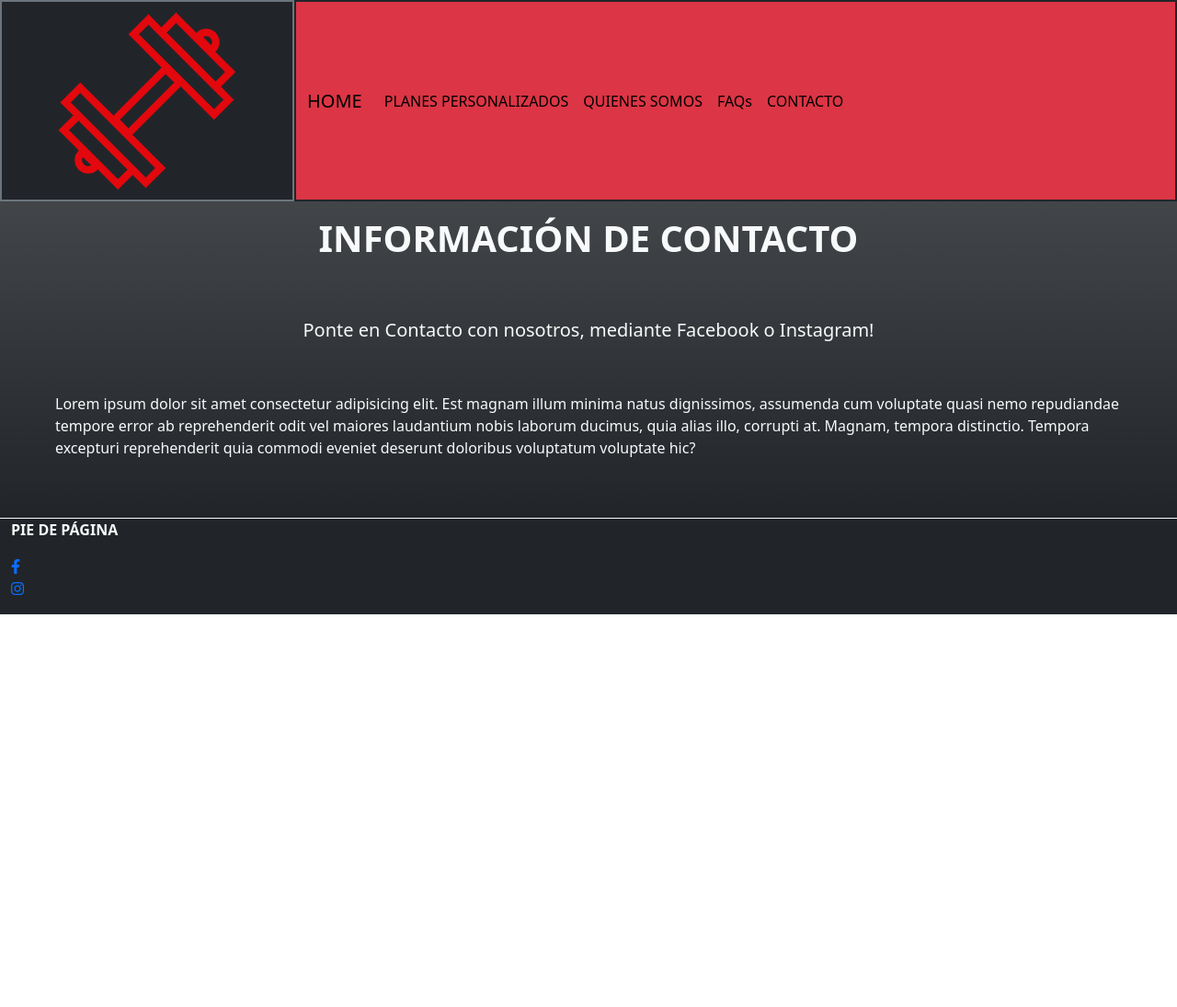
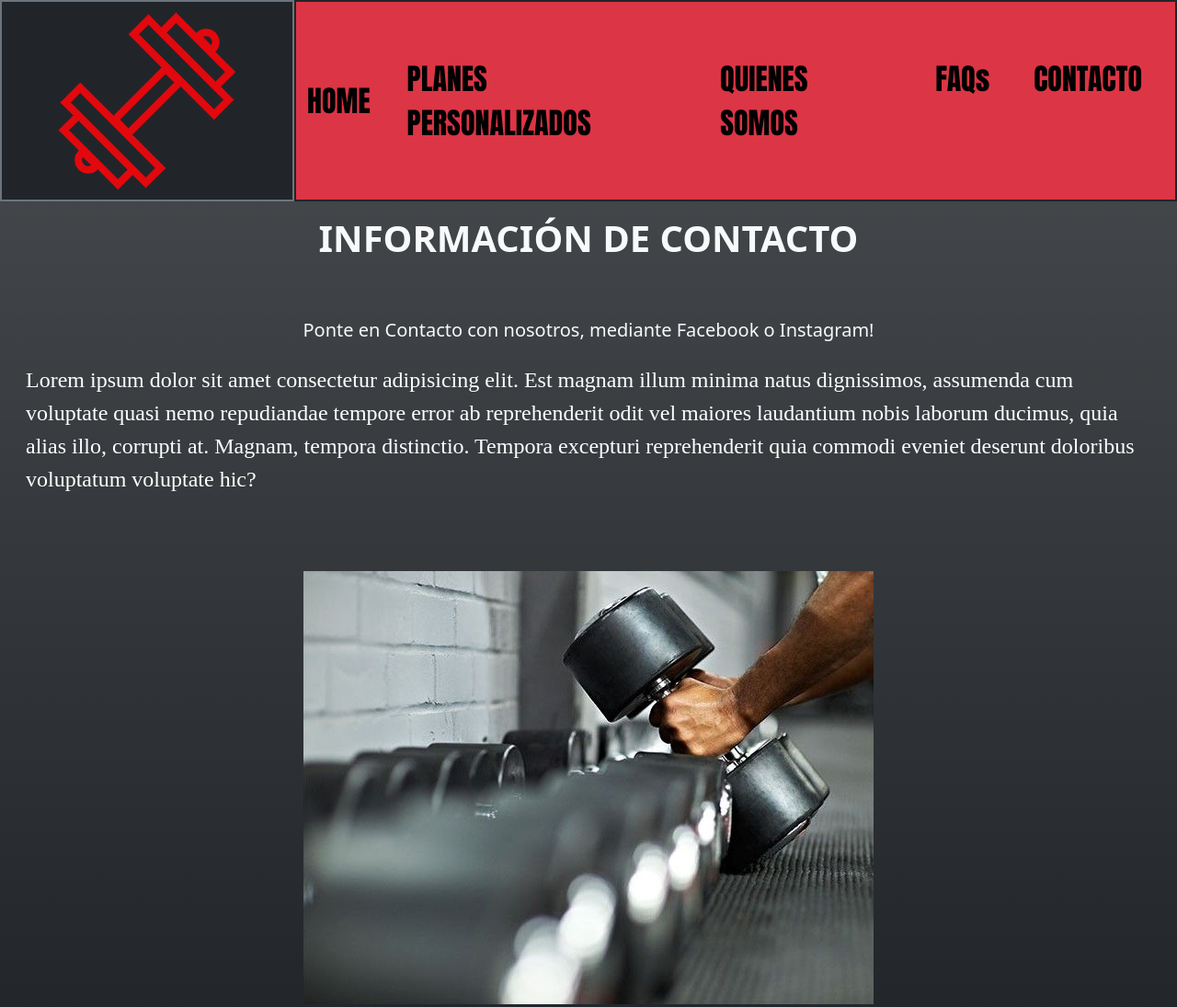
Before and after one commit to ramiropabon/PreEntrega2PabonPorta, a website: page pages/contacto.html in a window 1280 px wide. Shown: the top 1095 px of the page at 92% size. Before the commit the page ends 800 px from the top, so only its background shows below. Drawn offline with nearby package versions, Linux system fonts and the light colour scheme.

Commit message:
aplicacion de sass

```diff
--- a/pages/contacto.html
+++ b/pages/contacto.html
@@ -52,8 +52,13 @@
           <section class=" d-flex flex-column justify-content-center align-items-center">
             <h1 class="text-light fw-bold pb-5 p-3">INFORMACIÓN DE CONTACTO</h1>
             <h2 class="text-light fs-5 pt-2">Ponte en Contacto con nosotros, mediante Facebook o Instagram!</h2>
-            <p class="text-light p-5 fs-6">Lorem ipsum dolor sit amet consectetur adipisicing elit. Est magnam illum minima natus dignissimos, assumenda cum voluptate quasi nemo repudiandae tempore error ab reprehenderit odit vel maiores laudantium nobis laborum ducimus, quia alias illo, corrupti at. Magnam, tempora distinctio. Tempora excepturi reprehenderit quia commodi eveniet deserunt doloribus voluptatum voluptate hic?</p>
+            <p>Lorem ipsum dolor sit amet consectetur adipisicing elit. Est magnam illum minima natus dignissimos, assumenda cum voluptate quasi nemo repudiandae tempore error ab reprehenderit odit vel maiores laudantium nobis laborum ducimus, quia alias illo, corrupti at. Magnam, tempora distinctio. Tempora excepturi reprehenderit quia commodi eveniet deserunt doloribus voluptatum voluptate hic?</p>
             </section>
+          <section id="foto2">
+            <div>
+              <img src="../assets/img/Foto pagina gym.jpg" alt="foto">
+            </div>
+          </section>
          </div>
     </main>
 
--- /dev/null
+++ b/scss/globals/_reset.scss
@@ -0,0 +1,5 @@
+*{
+    margin: 0;
+    padding: 0;
+    box-sizing: border-box;
+}
--- /dev/null
+++ b/scss/style.scss
@@ -0,0 +1,61 @@
+@import "./utilities/variables";
+@import "./utilities/mapsymixins";
+@import "./globals/reset";
+
+
+a{
+    color: $color-oro;
+}
+
+footer {
+	div {
+		ul {
+			li {
+				a {
+					color: map-get($redes-sociales, color);
+					font-family: map-get($redes-sociales, fuente);
+					font-size: map-get($redes-sociales, size);
+				}
+			}
+		}
+		p {
+			display: flex;
+			justify-content: $justify;
+			font-family: $fuente;
+		}
+	}
+}
+nav {
+	ul {
+		li {
+			font-size: $letra-grande;
+			font-family: Impact, Haettenschweiler, 'Arial Narrow Bold', sans-serif;
+			font-weight: $letra-pesada;
+		}
+	}
+}
+p {
+	color: map-get($parrafos, color);
+	padding: map-get($parrafos, padding);
+	font-family: map-get($parrafos, fuente);
+	font-size: map-get($parrafos, sizing);
+}
+
+li{
+    @extend p;
+}
+
+.navbar-brand {
+	font-size: $letra-grande;
+	font-family: Impact, Haettenschweiler, 'Arial Narrow Bold', sans-serif;
+	font-weight: $letra-pesada;
+}
+
+
+#foto1{
+    @include img (100%, flex, column, center, center, 50px)
+}
+
+#foto2{
+    @include img (100%, flex, column, center, center, 50px)
+}
--- /dev/null
+++ b/scss/utilities/_mapsymixins.scss
@@ -0,0 +1,16 @@
+// MAPS
+$fuente-optimizada: (color: $color-font-default, tamaño: $letra-chica, fuente: $fuente);
+$redes-sociales: (color:rgb(175, 50, 0), fuente: 'Arial', size: 2rem);
+$parrafos: (color: $color-font-default, padding: 1rem, fuente: "Arial, Helvetica, sans-serif", sizing: $letra-mediana);
+
+
+// MIXINS
+@mixin img($width, $display, $tipo, $justify-content, $align-content, $padding)
+{
+    width: $width;
+    display: $display;
+    flex-direction: $tipo;
+    justify-content: $justify-content;
+    align-items: $align-content;
+    padding: $padding;
+}
--- /dev/null
+++ b/scss/utilities/_variables.scss
@@ -0,0 +1,11 @@
+$letra-chica: 1rem;
+$letra-mediana: 1.5rem;
+$letra-grande: 2rem;
+$letra-pesada: 200;
+$color-font-default: white;
+$color-font-black: black;
+$color-font-red: red;
+$color-oro: gold;
+$fuente: 'Trebuchet MS';
+$justify: center;
+$align: center;
```
Also changed, not shown: index.html (+2 -0 lines), package.json (added, +18 -0 lines), pages/planes.html (+8 -2 lines), css/style.css (deleted), css/style2.css, 3 other files.
